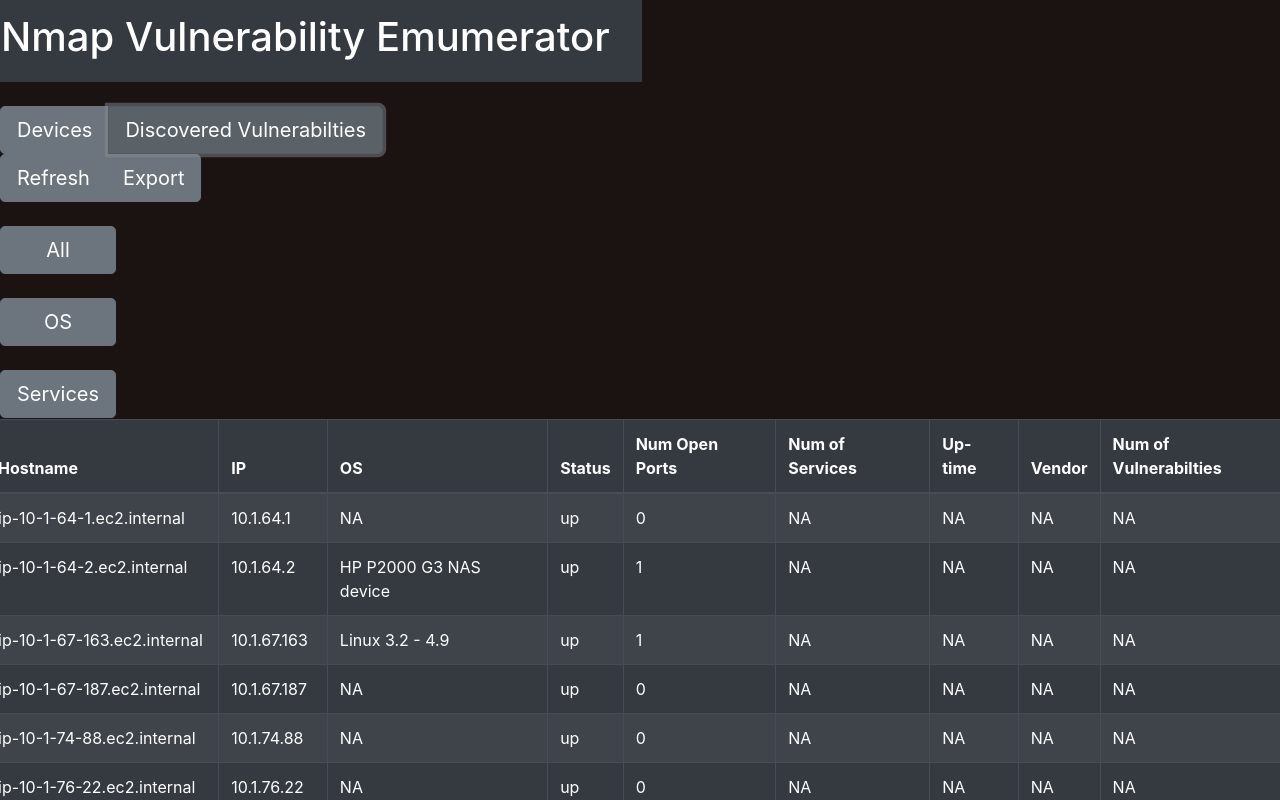
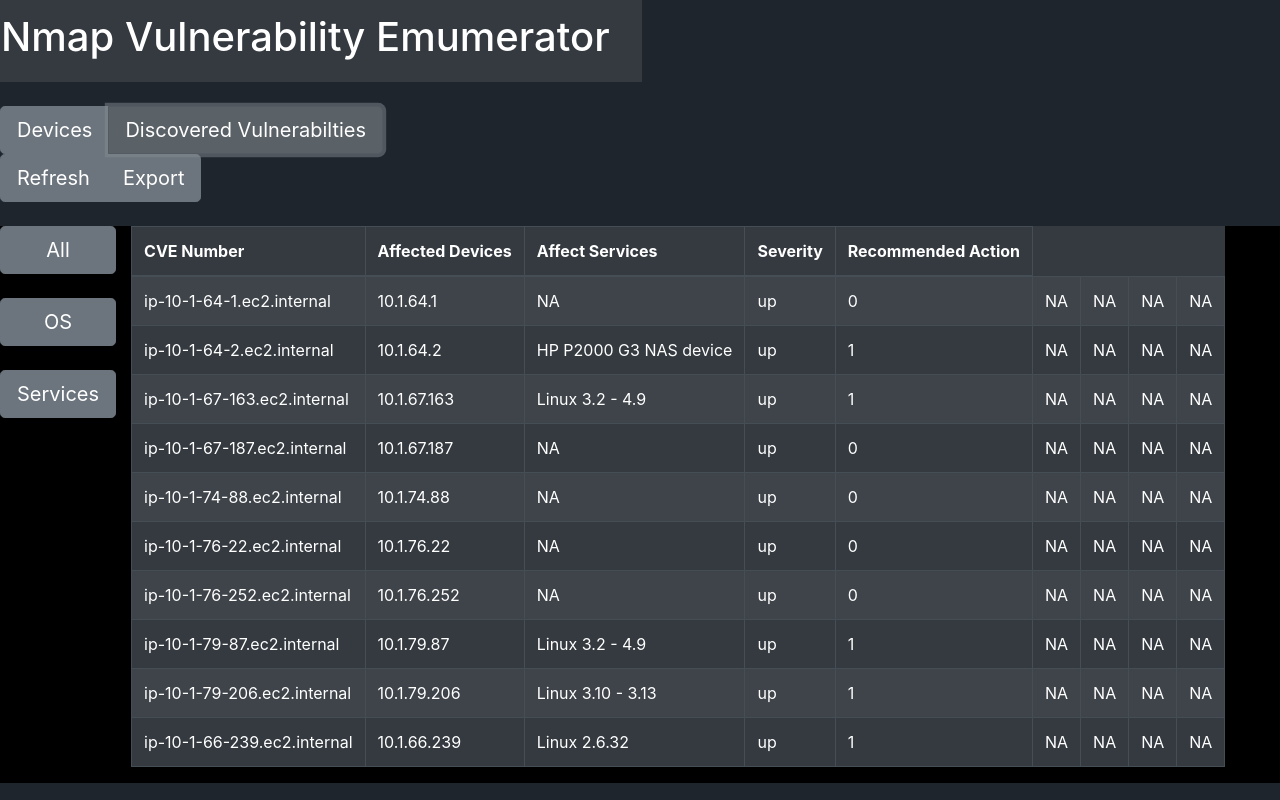
Before and after one commit to Nmap-Vulnerability-Enumeration/NVE-Client, a React (Create React App) app: page / in a window 1280 px wide. Both pictures are taken after a click on the button "Discovered Vulnerabilties". Shown: the top 800 px of the page. Built offline with nearby package versions, Linux system fonts and the light colour scheme.

Commit message:
ui fixes to result page. New componnent for vulnerabilities added. new file to store styles.

```diff
--- /dev/null
+++ b/src/components/TableVulnerabilities.js
@@ -0,0 +1,45 @@
+import React, { Component } from "react";
+import Table from "react-bootstrap/Table";
+
+export default class TableVulnerabilities extends Component {
+  constructor(props) {
+    super(props);
+    this.row = this.row.bind(this)
+  }
+
+  row = (key) => {
+    let block = this.props.data[key].value;
+    return React.createElement(() => (
+      <tr>
+        <td>{block.hostname}</td>
+        <td>{block.ip.discovery}</td>
+        <td>{block.os == null ? "NA": block.os.name}</td>
+        <td>{block.status.state}</td>
+        <td>{block.ports.filter(port =>port.state == "open").length}</td>
+        <td>{"NA"}</td>
+        <td>{"NA"}</td>
+        <td>{block.vendor == null ? "NA": block.vendor}</td>
+        <td>{block.vulns == null ? "NA": block.vulns}</td>
+      </tr>
+    ));
+  };
+
+  render() {
+    return (
+      <Table striped bordered hover variant="dark"  responsive>
+        <thead>
+          <tr>
+            <th>CVE Number</th>
+            <th>Affected Devices</th>
+            <th>Affect Services</th>
+            <th>Severity</th>
+            <th>Recommended Action</th>
+          </tr>
+        </thead>
+        <tbody>
+          {Object.keys(this.props.data).map((key, index) => this.row(key))}
+        </tbody>
+      </Table>
+    );
+  }
+}
--- /dev/null
+++ b/src/helpers/styles.js
@@ -0,0 +1,5 @@
+export const backgroundStyle = {
+    backgroundColor: "#1e252d",
+    width: "100vw",
+    height: "100vh",
+  };
--- a/src/pages/results.js
+++ b/src/pages/results.js
@@ -8,8 +8,10 @@
 import ButtonGroup from "react-bootstrap/ButtonGroup";
 import { readJSON, stringToObj } from "../helpers/files";
 import TableAll from "../components/TableAll";
+import TableVulnerabilities from "../components/TableVulnerabilities";
 import SideNav from "../components/SideNav";
 import HeaderBar from "../components/HeaderBar";
+import {backgroundStyle} from '../helpers/styles'
 
 export default class Results extends Component {
   constructor(props) {
@@ -35,6 +37,15 @@
     this.setState({ filter: newFilter });
   };
 
+  RenderResults = () =>{
+    if (this.state.view == "devices"){
+      return (<TableAll data={this.state.results} />)
+    }
+    else{
+      return (<TableVulnerabilities data={this.state.results} />)
+    }
+  }
+
   changeView = (newView) => {
     console.log(newView);
     this.setState({ view: newView });
@@ -42,8 +53,8 @@
 
   render() {
     return (
+      <div style={backgroundStyle}>
       <Container fluid style={{ padding: 0 }}>
-        <div style={{ backgroundColor: "#1B1212", width: "100%" }}>
           <Row>
             <HeaderBar />
           </Row>
@@ -59,7 +70,7 @@
                 </Button>
                 <Button
                   variant="secondary"
-                  nClick={() => this.changeView("vulnerabilities")}
+                  onClick={() => this.changeView("vulnerabilities")}
                 >
                   Discovered Vulnerabilties
                 </Button>
@@ -77,23 +88,22 @@
             </Col>
           </Row>
           <br />
-        </div>
-        <div style={{ backgroundColor: "#1B1212", width: "100%", display: 'inline-flex !important' }}>
+        <div style={{ backgroundColor: "black", width: "100%", display: 'inline-flex !important' }}>
         <Row>
-          <div style={{ backgroundColor: "#1B1212" }}>
+          <div style={{ backgroundColor: "black" }}>
             <Col md={1}>
               <SideNav changeFilter={this.changeFilter} />
             </Col>
           </div>
-          <div style={{ backgroundColor: "#1B1212" }}>
+          <div style={{ backgroundColor: "black" }}>
             <Col md="auto" style={{ padding: 0 }}>
-              <TableAll data={this.state.results} />
+              {this.RenderResults()}
             </Col>
           </div>
         </Row>
         </div>
       </Container>
+      </div>
     );
   }
 }
-//               {/* <hr style={{width: '10px', height: '20px', display: 'inline-block'}}/> */ }
```
